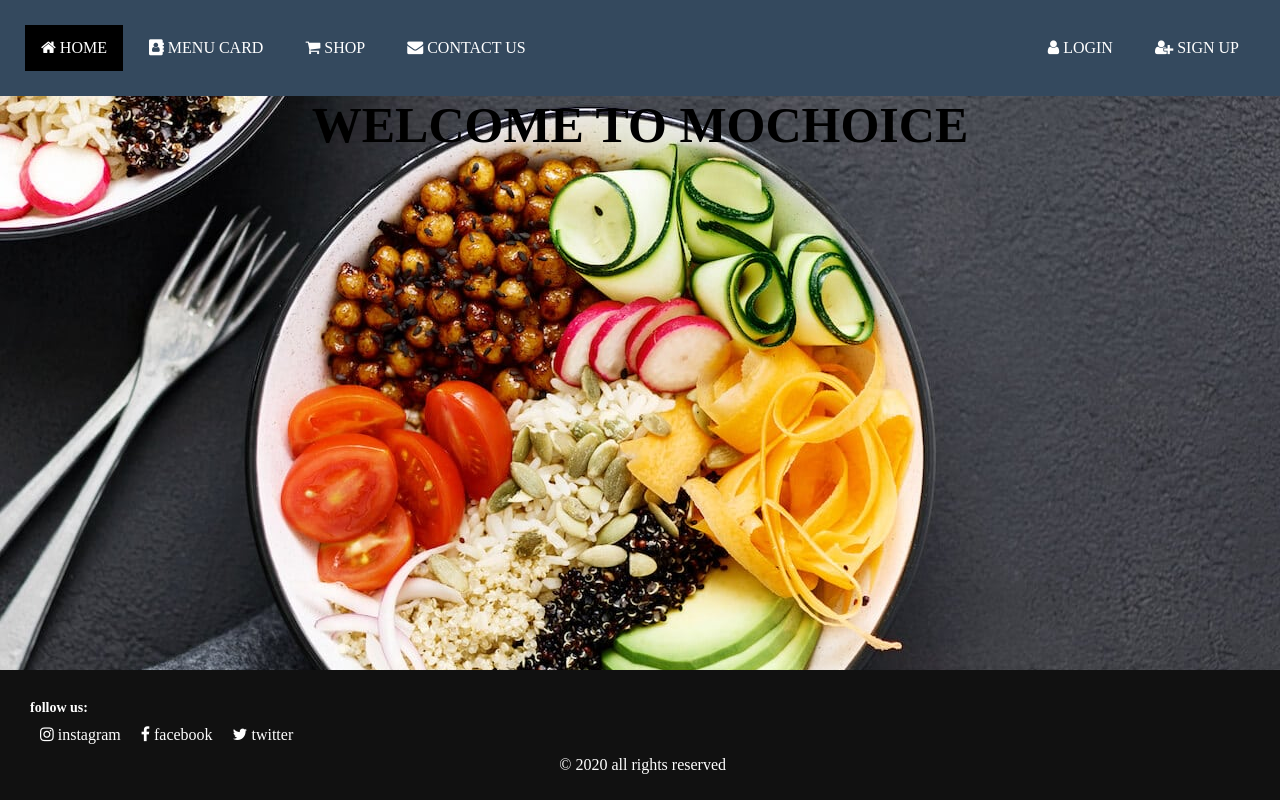
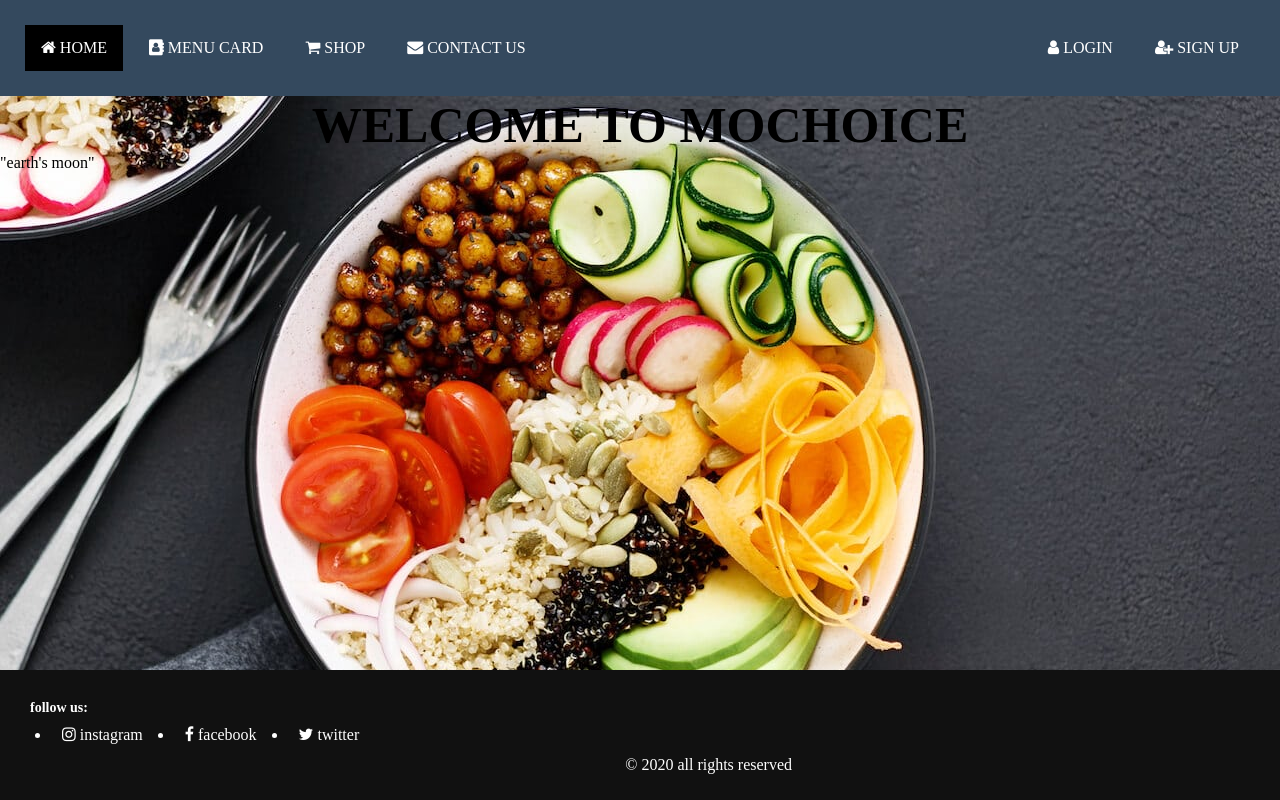
Before and after one commit to Diana-nyamai/MOCHOICE, a plain HTML site: page Mochoice.html in a window 1280 px wide. Drawn offline with Linux system fonts and the light colour scheme.

Commit message:
new commit

```diff
--- a/MC.css
+++ b/MC.css
@@ -32,7 +32,7 @@ ul{
 
 }
  li{
-    display:inline-block;
+
     padding:5px;
     float: left;
 
--- a/Mochoice.html
+++ b/Mochoice.html
@@ -52,4 +52,4 @@
 
 
     </body>
-</html>
+</html>"earth's moon"
```
